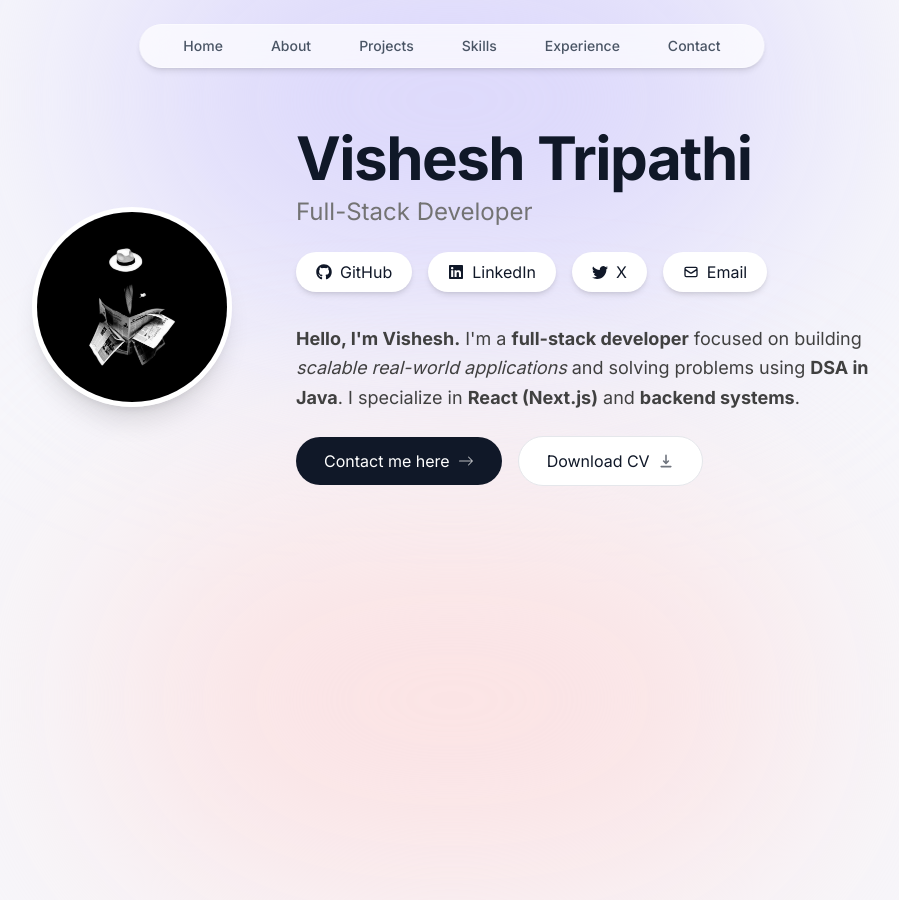
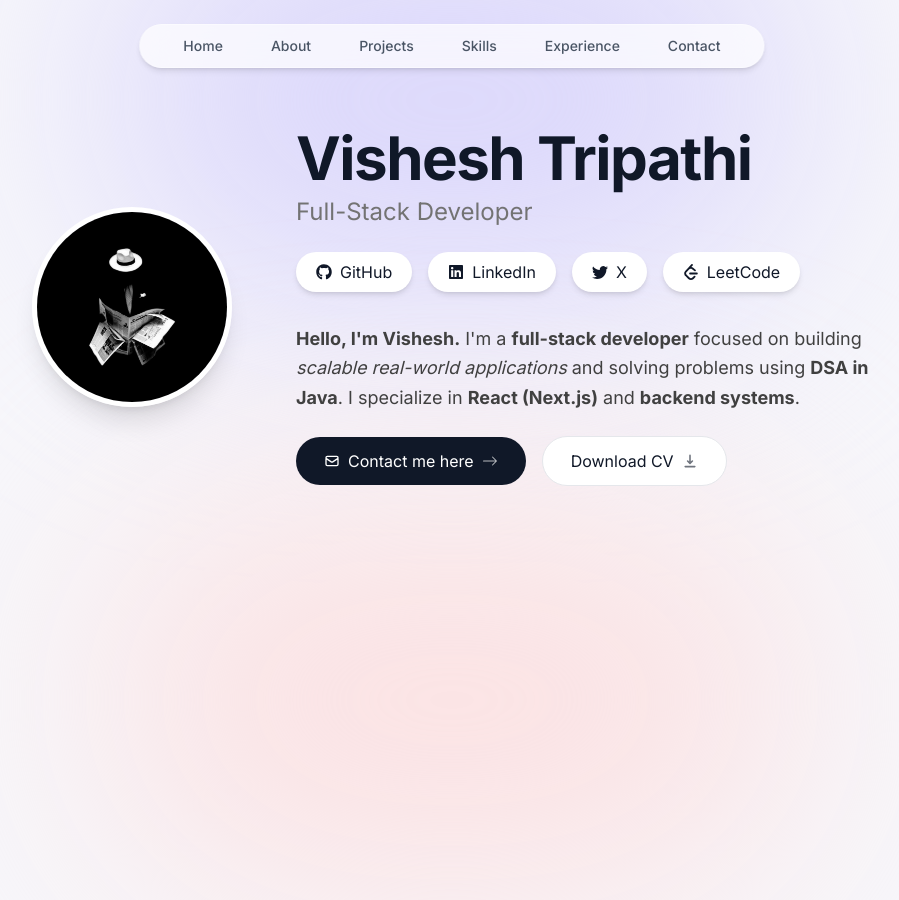
Before and after one commit to VTCodeCraft/next-portfolio, a Next.js app: page / in a window 1280 px wide. Shown: the whole page, without its empty margins (188-1087 px from the left). Built offline with nearby package versions, Linux system fonts and the light colour scheme.

Commit message:
Add LeetCode link to intro component and update email link for contact

```diff
--- a/components/intro.tsx
+++ b/components/intro.tsx
@@ -6,6 +6,7 @@ import { motion } from "framer-motion";
 import { FaGithub, FaLinkedin } from "react-icons/fa";
 import { HiDownload, HiOutlineMail } from "react-icons/hi";
 import { BsArrowRight, BsTwitter } from "react-icons/bs";
+import { SiLeetcode } from "react-icons/si";
 
 export default function Intro() {
          function setActiveSection(arg0: string) {
@@ -101,12 +102,13 @@ export default function Intro() {
                                                       </Link>
 
                                                       <Link
-                                                               href="mailto:work.vishesh12.05@gmail.com"
+                                                               href="https://leetcode.com/u/VTCodeCraft/"
                                                                target="_blank"
+                                                               rel="noopener noreferrer"
                                                                className="flex items-center gap-2 px-5 py-2 rounded-full bg-white shadow-md hover:scale-105 transition"
                                                       >
-                                                               <HiOutlineMail />
-                                                               Email
+                                                               <SiLeetcode />
+                                                               LeetCode
                                                       </Link>
                                              </motion.div>
 
@@ -137,9 +139,9 @@ export default function Intro() {
                                              >
 
                                                       <Link
-                                                               href="#contact"
+                                                               href="mailto:work.vishesh12.05@gmail.com" target="_blank"
                                                                className="group bg-gray-900 text-white px-7 py-3 flex items-center gap-2 rounded-full outline-none hover:scale-105 transition"
-                                                      >
+                                                      >        <HiOutlineMail />
                                                                Contact me here
                                                                <BsArrowRight className="opacity-70 group-hover:translate-x-1 transition" />
                                                       </Link>
```
